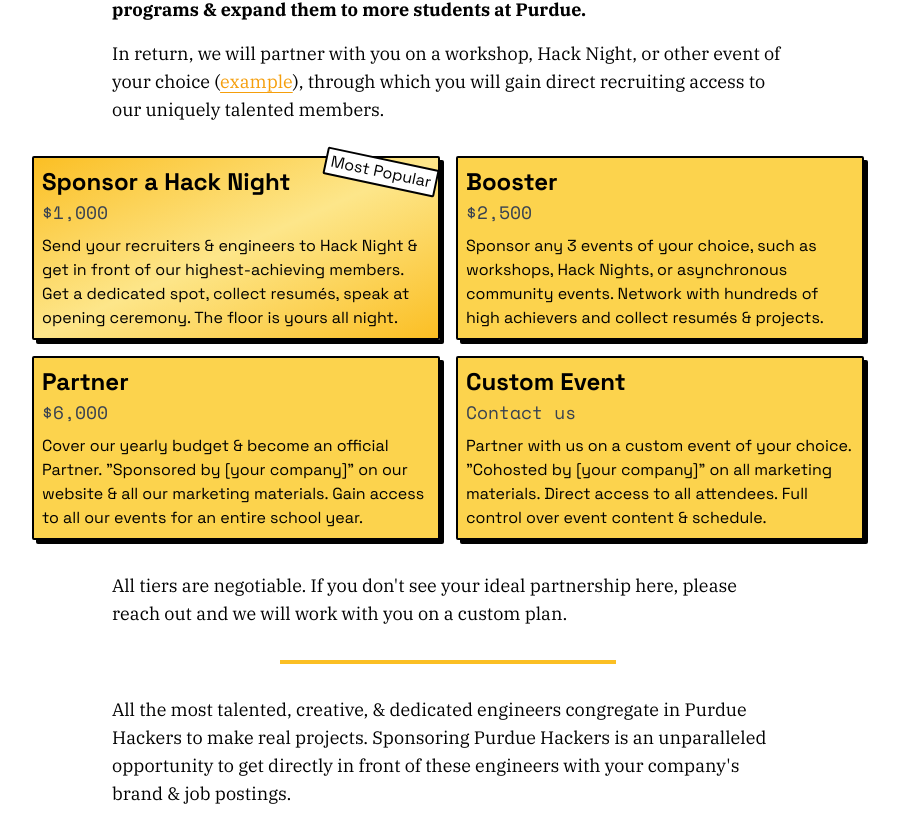
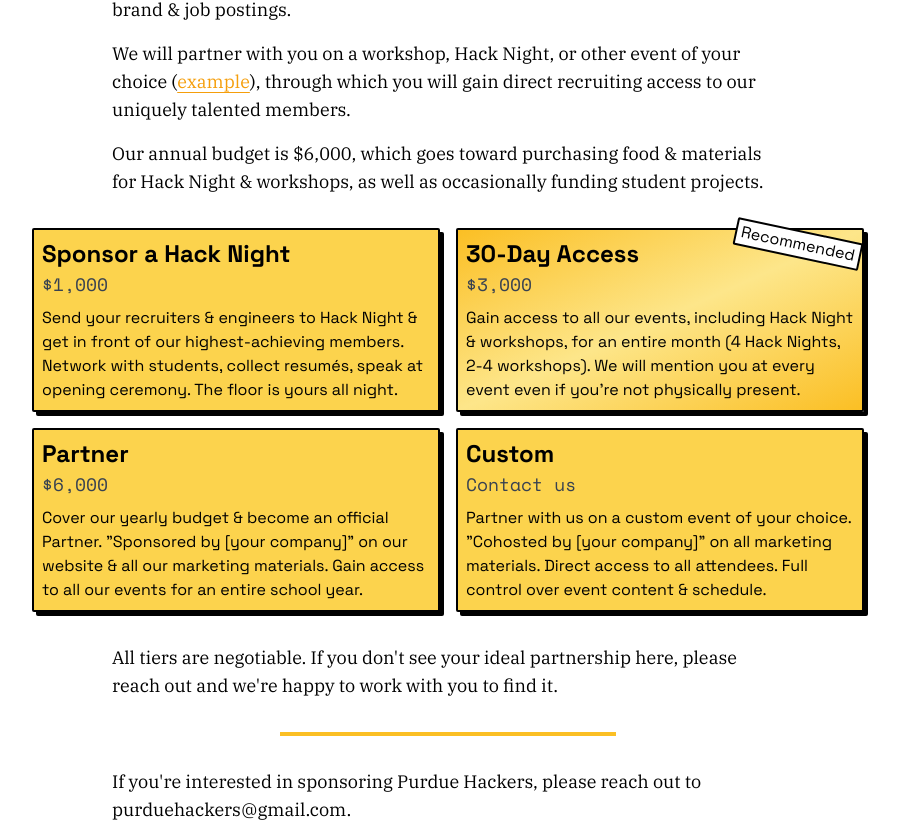
Before and after one commit to purduehackers/site, a Next.js app: page /sponsor in a window 1280 px wide. Shown: the part 3137-3959 px from the top of the page, without its empty margins (192-1091 px from the left). Built offline with nearby package versions, Linux system fonts and the light colour scheme.

Commit message:
Update tiers

```diff
--- a/components/sponsor/sponsor.mdx
+++ b/components/sponsor/sponsor.mdx
@@ -65,29 +65,31 @@ Hour-long sessions every two weeks that introduce attendees to new concepts, lik
 
 ![A screenshot of Discord in a channel called #circles, full of people sharing what they plan on working on at hack night](/img/sponsor/community-circles.png)
 
-A vibrant & friendly online community on Discord with 1800 members. Members hear about upcoming events, hang out, form Hack Night groups, & ship their completed projects. We also run asynchronous hackathon-like events, such as [Commit Overflow](https://blog.purduehackers.com/posts/commit-overflow-2022), which we ran over winter break 2022.
+A vibrant & friendly online community on Discord with 1800 members. Members hear about upcoming events, hang out, form Hack Night groups, & ship their projects. We also run asynchronous hackathon-like events, such as [Commit Overflow](https://blog.purduehackers.com/posts/commit-overflow-2022), where dozens of students shipped projects over winter break.
 
 </Grid>
 
 # Where You Come In
 
-Our programs cost $6,000 per year to maintain. Most of our budget is used to purchase food & materials for Hack Night & workshops, as well as occasionally fund student projects. **We are seeking sponsorship to maintain our core programs & expand them to more students at Purdue.**
+All the most talented, creative, & dedicated engineers congregate in Purdue Hackers to make real projects. Sponsoring Purdue Hackers is an unparalleled opportunity to get directly in front of these engineers with your company's brand & job postings.
 
-In return, we will partner with you on a workshop, Hack Night, or other event of your choice ([example](https://events.purduehackers.com/-hammerwars-)), through which you will gain direct recruiting access to our uniquely talented members.
+We will partner with you on a workshop, Hack Night, or other event of your choice ([example](https://events.purduehackers.com/-hammerwars-)), through which you will gain direct recruiting access to our uniquely talented members.
+
+Our annual budget is $6,000, which goes toward purchasing food & materials for Hack Night & workshops, as well as occasionally funding student projects.
 
 <Grid className="my-4" largeGap overflow singleRow>
 
 <Tier
   title="Sponsor a Hack Night"
   price={1000}
-  description="Send your recruiters & engineers to Hack Night & get in front of our highest-achieving members. Get a dedicated spot, collect resumés, speak at opening ceremony. The floor is yours all night."
-  mostPopular
+  description="Send your recruiters & engineers to Hack Night & get in front of our highest-achieving members. Network with students, collect resumés, speak at opening ceremony. The floor is yours all night."
 />
 
 <Tier
-  title="Booster"
-  price={2500}
-  description="Sponsor any 3 events of your choice, such as workshops, Hack Nights, or asynchronous community events. Network with hundreds of high achievers and collect resumés & projects."
+  title="30-Day Access"
+  price={3000}
+  description="Gain access to all our events, including Hack Night & workshops, for an entire month (4 Hack Nights, 2-4 workshops). We will mention you at every event even if you're not physically present."
+  recommended
 />
 
 <Tier
@@ -97,17 +99,15 @@ In return, we will partner with you on a workshop, Hack Night, or other event of
 />
 
 <Tier
-  title="Custom Event"
+  title="Custom"
   description={`Partner with us on a custom event of your choice. "Cohosted by [your company]" on all marketing materials. Direct access to all attendees. Full control over event content & schedule.`}
 />
 
 </Grid>
 
-All tiers are negotiable. If you don't see your ideal partnership here, please reach out and we will work with you on a custom plan.
+All tiers are negotiable. If you don't see your ideal partnership here, please reach out and we're happy to work with you to find it.
 
 ---
-
-All the most talented, creative, & dedicated engineers congregate in Purdue Hackers to make real projects. Sponsoring Purdue Hackers is an unparalleled opportunity to get directly in front of these engineers with your company's brand & job postings.
 
 <div className="print:hidden">
 
--- a/components/sponsor/tier.tsx
+++ b/components/sponsor/tier.tsx
@@ -2,24 +2,24 @@ export function Tier({
   title,
   description,
   price,
-  mostPopular
+  recommended
 }: {
   title: string;
   description: string;
   price?: number;
-  mostPopular?: boolean;
+  recommended?: boolean;
 }): JSX.Element {
   return (
     <div
       className={`font-main ${
-        mostPopular
+        recommended
           ? 'bg-gradient-to-br from-amber-400 to-amber-400 via-amber-200 relative'
           : 'bg-amber-300'
       } rounded-sm border-2 border-black flex flex-col gap-2 p-2 break-inside-avoid shadow-blocks-sm`}
     >
-      {mostPopular ? (
+      {recommended ? (
         <div className="absolute top-0 right-0 transform rotate-12 print:rotate-[35deg] print:translate-x-4 print:translate-y-2 bg-white border-2 border-black px-1 rounded-sm">
-          <p className="text-base print:text-sm">Most Popular</p>
+          <p className="text-base print:text-sm">Recommended</p>
         </div>
       ) : null}
       <div className="flex flex-col">
```
